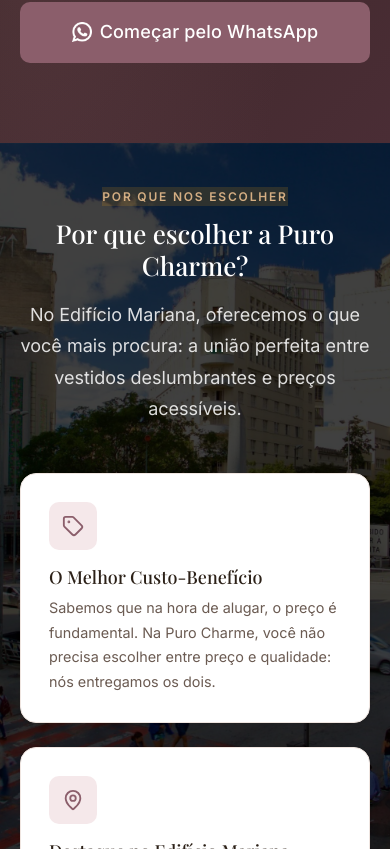
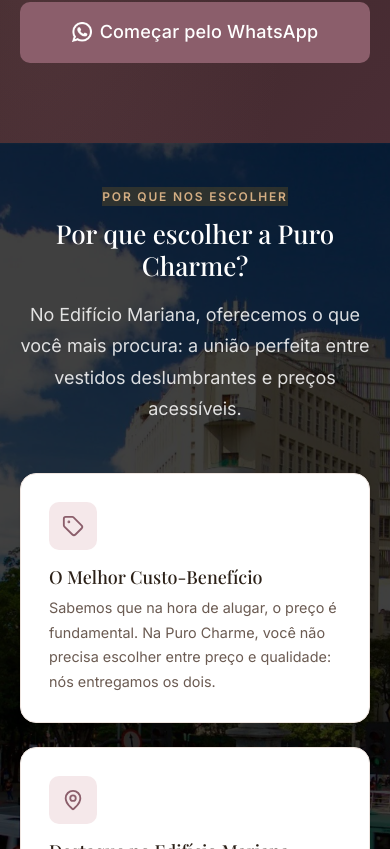
Before and after one commit to t0non/lpPuroCharme, a Next.js app: page / in a window 390 px wide. Shown: the part 4275-5124 px from the top of the page. Built offline with nearby package versions, Linux system fonts and the light colour scheme; no server answers; a web font is replaced by a local one.

Commit message:
fix: desativa efeito parallax no mobile para corrigir bug de resolucao de imagem

```diff
--- a/src/app/globals.css
+++ b/src/app/globals.css
@@ -585,6 +585,10 @@
   display: block !important;
 }
 
+.parallax-bg {
+  background-attachment: scroll; /* fallback default for mobile */
+}
+
 @media (min-width: 768px) {
   .desktop-only {
     display: block !important;
@@ -592,4 +596,7 @@
   .mobile-only {
     display: none !important;
   }
+  .parallax-bg {
+    background-attachment: fixed;
+  }
 }
--- a/src/components/sections/BenefitsSection.tsx
+++ b/src/components/sections/BenefitsSection.tsx
@@ -34,13 +34,12 @@
   return (
     <section
       aria-labelledby="benefits-heading"
-      className="section"
+      className="section parallax-bg"
       style={{
         position: "relative",
         backgroundImage: "linear-gradient(rgba(0, 0, 0, 0.75), rgba(0, 0, 0, 0.75)), url('/images/centeo.webp')",
         backgroundSize: "cover",
         backgroundPosition: "center",
-        backgroundAttachment: "fixed",
       }}
     >
       <div className="container" style={{ position: "relative", zIndex: 1 }}>
```
